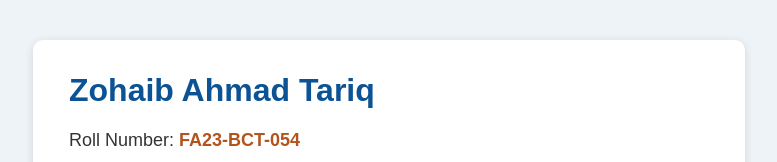
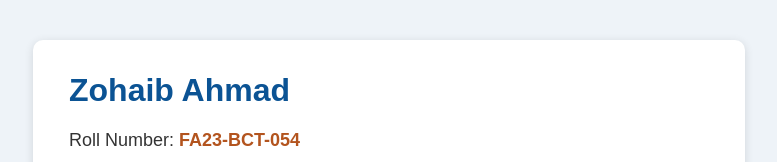
Before and after one commit to Zohaibahmad-shk/cicd-assignment-FA23-BCT-054, a plain HTML site: page index.html in a window 1280 px wide. Shown: the top 162 px of the page, without its empty margins (251-1028 px from the left). Drawn offline with Linux system fonts and the light colour scheme.

Commit message:
Break heading for quality gate demo

```diff
--- a/index.html
+++ b/index.html
@@ -22,7 +22,7 @@
 </head>
 <body>
 <div class="card">
-    <h1 id="mainHeading">Zohaib Ahmad Tariq</h1>
+    <h1 id="mainHeading">Zohaib Ahmad</h1>
     <p class="roll">Roll Number: <span id="rollNumber">FA23-BCT-054</span></p>
     <p>This page is built, tested and deployed automatically by a Jenkins CI/CD pipeline.
        Every push to GitHub rebuilds the Docker image, runs the Selenium test suite and,
```
